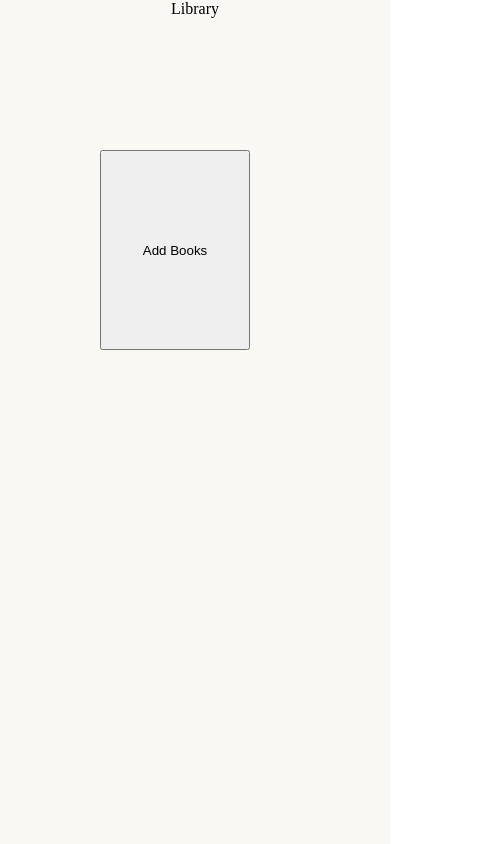
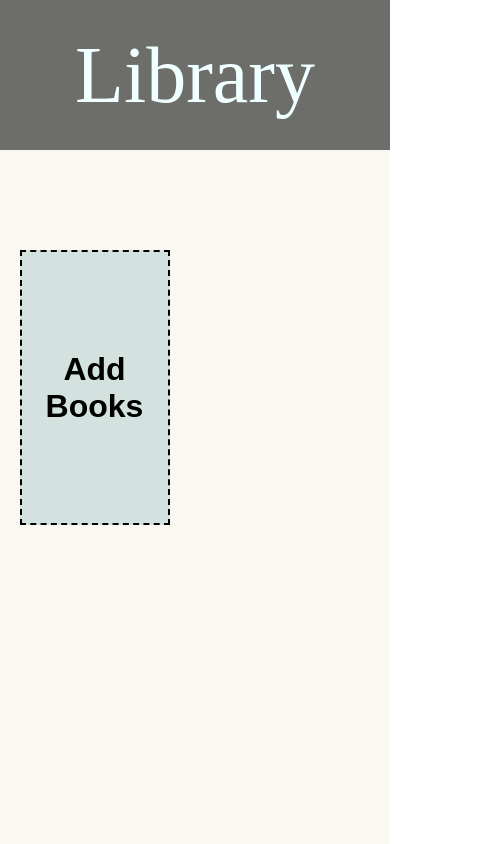
Before and after one commit to NikhileshS/Library, a plain HTML site: page index.html in a window 390 px wide. Shown: the whole page, 490 px wide, since content can reach past the window. Drawn offline with Linux system fonts and the light colour scheme.

Commit message:
added responsiveness to the site

```diff
--- a/style.css
+++ b/style.css
@@ -1,9 +1,12 @@
 :root{
     --background : rgb(250, 248, 242);
     --font : 1rem;
+    --row : minmax(150px,275px);
+    --column : minmax(150px,0.17fr);
 }
 html,body{
     height: 100%;
+    overflow-x: hidden;
 }
 
 body{
@@ -21,18 +24,33 @@ body{
     width: 100%;
     height: 100%;
     text-align: center;
-
 }
 
 #title{
-    height: min(50px,10vh);
+    height: min(150px,20vh);
+    line-height: min(150px,20vh);
+    background-color: rgba(24, 26, 23, 0.623);
+    font-size: 5rem;
+    color: azure;
 }
 
 .grid{
     display: grid;
     width: 100vw;
-    grid-template-rows: minmax(150px,200px);
-    grid-template-columns: minmax(100px,150px);
-    padding-left: 100px;
+    grid-template-rows: repeat(auto-fit,var(--row));
+    grid-template-columns: repeat(auto-fit,var(--column));
+    padding-left: min(5vw,50px);
     padding-top: 100px;
+    grid-auto-rows: var(--row);
+    grid-auto-columns: var(--column);
 }
+button{
+    border-style: dashed;
+    font-weight: bolder;
+    font-size: clamp(0.5rem,10vw,2rem);
+    background-color: rgba(149, 190, 190, 0.384);
+}
+
+button:hover{
+    background-color: rgba(166, 212, 212, 0.952);
+}
```
